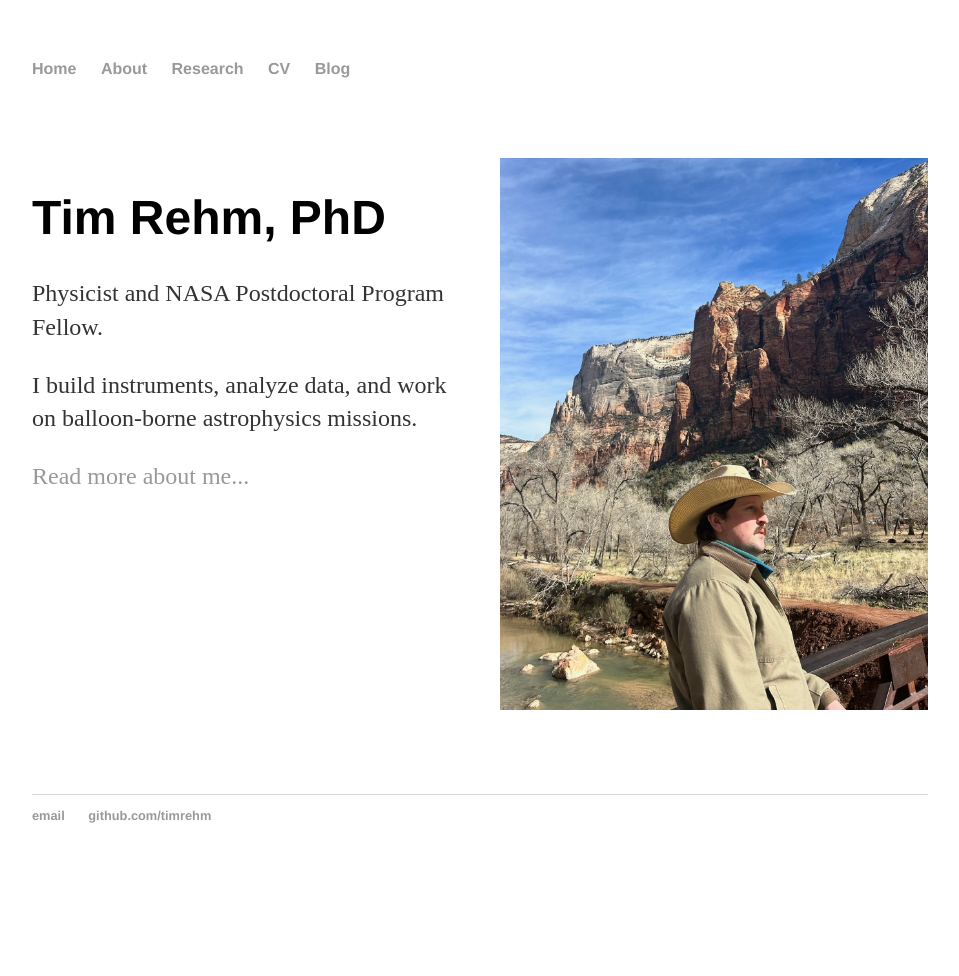
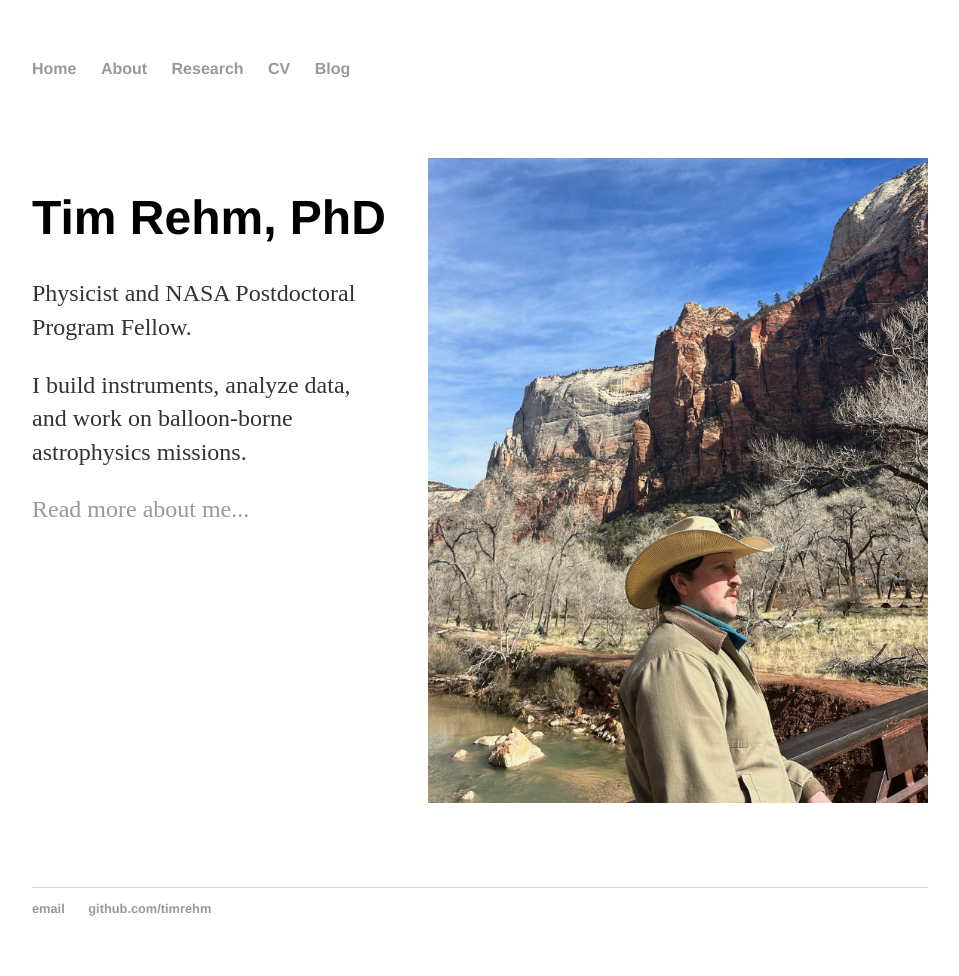
Before and after one commit to timrehm/timrehm.github.io, a Jekyll site: the page built from index.html, in a window 1280 px wide. Shown: the whole page, without its empty margins (160-1119 px from the left). Built offline with Jekyll 4.4.1, drawn with Linux system fonts in a browser that asks for light colours; before the commit the page ends 900 px from its top, so only the background shows below that.

Commit message:
Update main.css

```diff
--- a/css/main.css
+++ b/css/main.css
@@ -74,6 +74,6 @@ ul.posts li {
 }
 
 .image img {
-  width: 100%;
+  max-width: none; /* THIS is the key fix */
   height: auto;
 }
```
